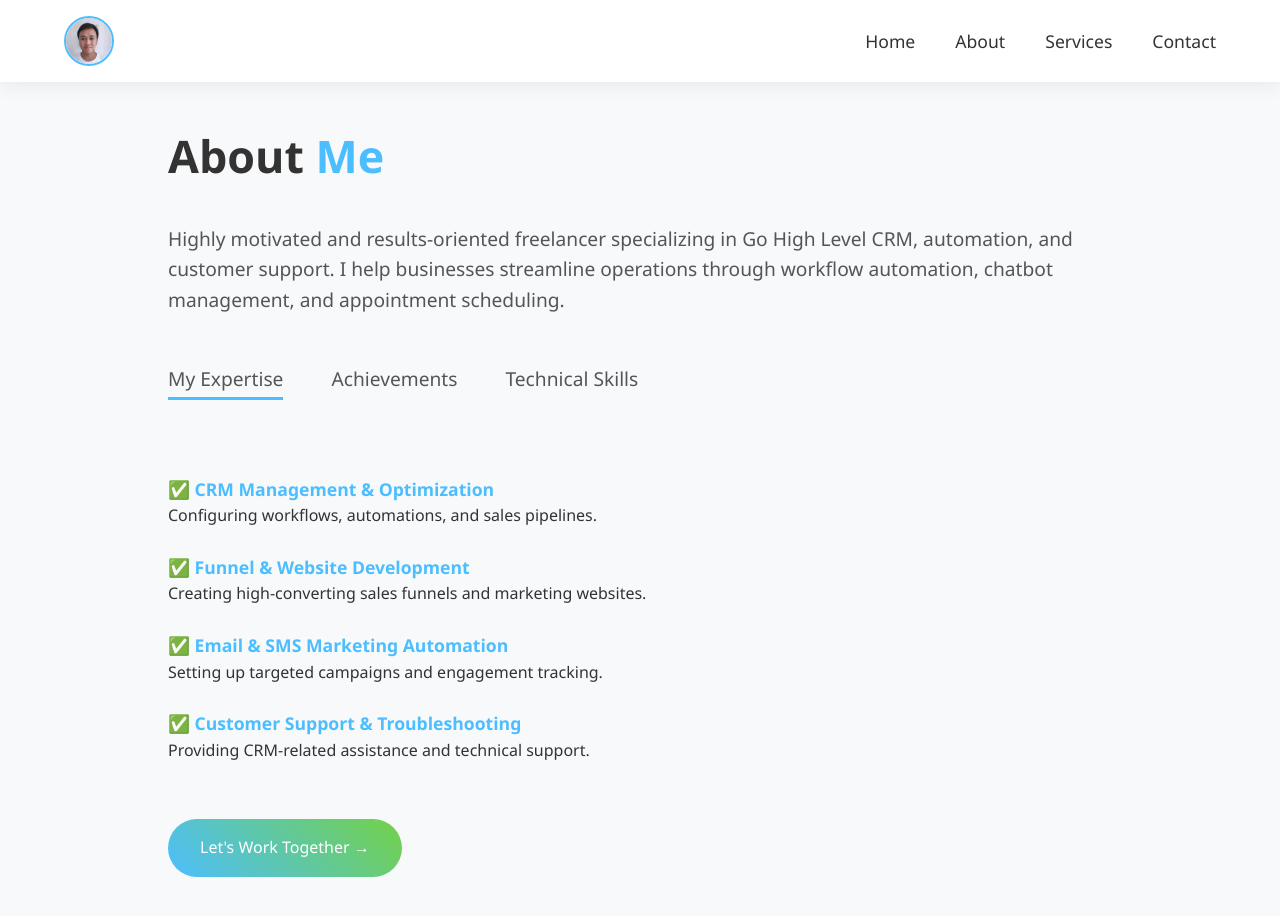
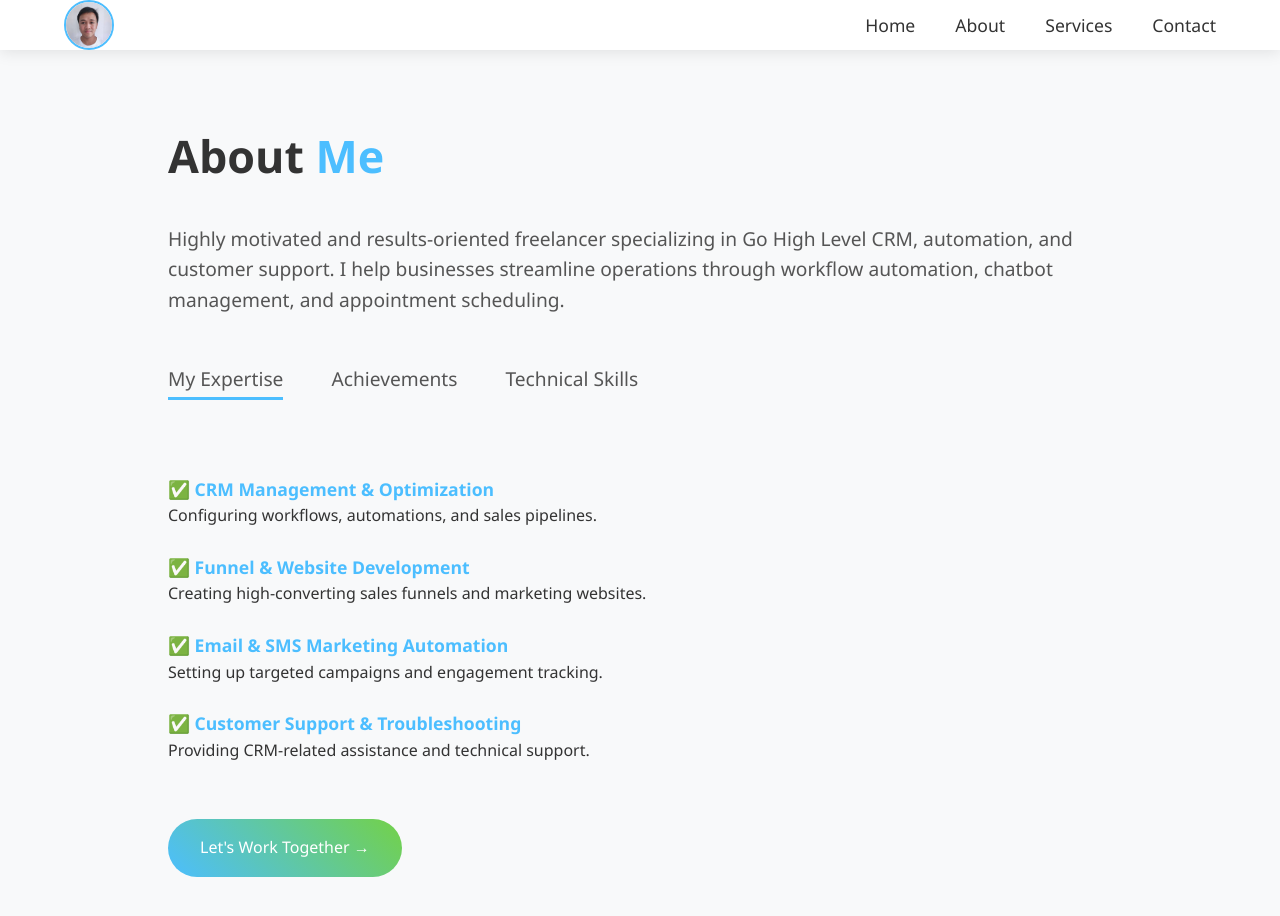
Before and after one commit to FILCAPES/portfolio, a plain HTML site: page About.html in a window 1280 px wide. Drawn offline with Linux system fonts and the light colour scheme.

Commit message:
page1.css

```diff
--- a/page1.css
+++ b/page1.css
@@ -20,19 +20,21 @@ body {
     line-height: 1.6;
 }
 
-.container {
+/* Navigation Styles */
+ .container {
     position: fixed;
     top: 0;
     left: 0;
-    right: 0;
+    width: 100%;
+    height: var(--nav-height);
     display: flex;
     justify-content: space-between;
     align-items: center;
-    padding: 1rem 5%;
-    background: rgba(255, 255, 255, 0.98);
+    padding: 0 5%;
+    background: rgba(255, 255, 255, 0.95);
     backdrop-filter: blur(10px);
+    box-shadow: 0 2px 15px rgba(0, 0, 0, 0.1);
     z-index: 1000;
-    box-shadow: 0 2px 20px rgba(0, 0, 0, 0.08);
 }
 
 .logo-box {
```
